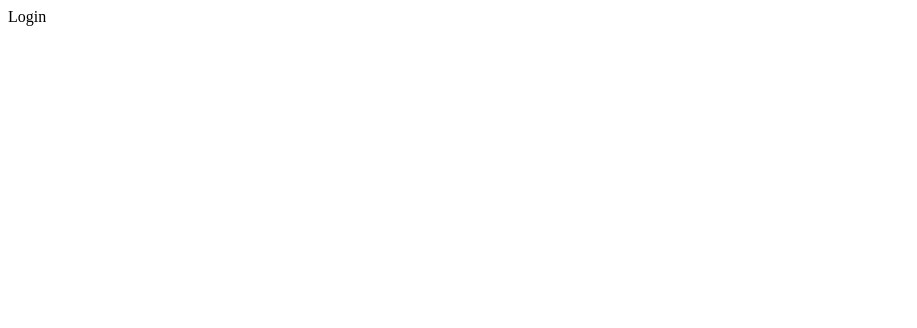
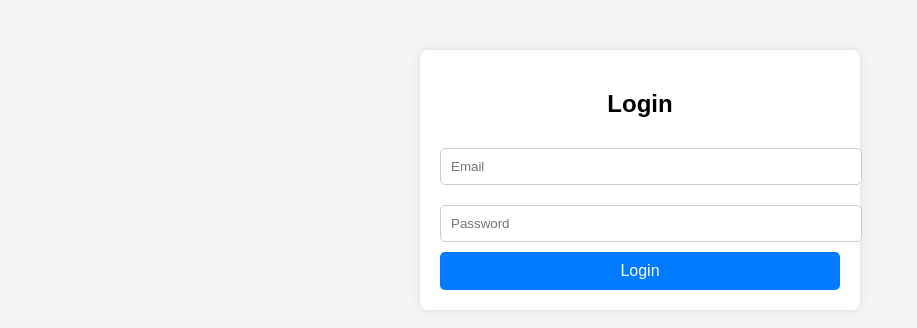
Before and after one commit to harshvaghanii/btccms, a React (Create React App) app: page /login in a window 1280 px wide. Shown: the top 328 px of the page, without its empty margins (0-917 px from the left). Built offline with nearby package versions, Linux system fonts and the light colour scheme.

Commit message:
adding basic styling to the pages

```diff
--- a/package.json
+++ b/package.json
@@ -3,6 +3,7 @@
   "version": "0.1.0",
   "private": true,
   "dependencies": {
+    "@tailwindcss/postcss": "^4.0.6",
     "@testing-library/dom": "^10.4.0",
     "firebase": "^11.3.1",
     "react": "^17.0.2",
--- a/src/App.js
+++ b/src/App.js
@@ -2,16 +2,17 @@ import React from "react";
 import { Routes, Route } from "react-router-dom";
 import Home from "./pages/Home";
 import Login from "./auth/Login";
-
+import AdminDashboard from "./admin/AdminDashboard";
+import ProtectedRoute from "./components/ProtectedRoute";
+import "./index.css"
 
 function App() {
   return (
-    <div>
-      <Routes>
-        <Route path="/" element={<Home />} />
-        <Route path="/login" element={<Login />} />
-      </Routes>
-    </div>
+    <Routes>
+      <Route path="/" element={<Home />} />
+      <Route path="/login" element={<Login />} />
+      <Route path="/admin" element={<ProtectedRoute><AdminDashboard /></ProtectedRoute>} />
+    </Routes>
   );
 }
 
--- a/src/admin/AdminDashboard.jsx
+++ b/src/admin/AdminDashboard.jsx
@@ -1,22 +1,24 @@
-// src/admin/AdminDashboard.js
 import React from "react";
-import { auth } from "../firebase";
+import { logout } from "../firebase/auth";
 import { useNavigate } from "react-router-dom";
 
-const AdminDashboard = () => {
+function AdminDashboard() {
     const navigate = useNavigate();
 
     const handleLogout = async () => {
-        await auth.signOut();
-        navigate("/");
+        await logout();
+        navigate("/login");
     };
 
     return (
-        <div>
-            <h2>Welcome to the Admin Panel</h2>
-            <button onClick={handleLogout}>Logout</button>
+        <div className="container">
+            <h1>Admin Dashboard</h1>
+            <p>Welcome, Admin! Manage your content here.</p>
+            <button onClick={handleLogout} style={{ backgroundColor: "red" }}>
+                Logout
+            </button>
         </div>
     );
-};
+}
 
 export default AdminDashboard;
--- a/src/auth/Login.jsx
+++ b/src/auth/Login.jsx
@@ -1,49 +1,47 @@
-// // src/auth/Login.js
-// import React, { useState } from "react";
-// import { signInWithEmailAndPassword } from "firebase/auth";
-// import { auth } from "../firebase";
-// import { useNavigate } from "react-router-dom";
+import React, { useState } from "react";
+import { login } from "../firebase/auth";
+import { useNavigate } from "react-router-dom";
 
-// const Login = () => {
-//     const [email, setEmail] = useState("");
-//     const [password, setPassword] = useState("");
-//     const [error, setError] = useState("");
-//     const navigate = useNavigate();
+function Login() {
+    const [email, setEmail] = useState("");
+    const [password, setPassword] = useState("");
+    const [error, setError] = useState(null);
+    const navigate = useNavigate();
 
-//     const handleLogin = async (e) => {
-//         e.preventDefault();
-//         setError("");
+    const handleSubmit = async (e) => {
+        e.preventDefault();
+        setError(null);
+        try {
+            await login(email, password);
+            navigate("/admin");
+        } catch (error) {
+            setError(error.message);
+        }
+    };
 
-//         try {
-//             await signInWithEmailAndPassword(auth, email, password);
-//             navigate("/admin"); // Redirect to admin panel
-//         } catch (err) {
-//             setError("Invalid credentials. Please try again.");
-//         }
-//     };
-
-//     return (
-//         <div className="login-container">
-//             <h2>Admin Login</h2>
-//             {error && <p className="error">{error}</p>}
-//             <form onSubmit={handleLogin}>
-//                 <input type="email" placeholder="Email" value={email} onChange={(e) => setEmail(e.target.value)} required />
-//                 <input type="password" placeholder="Password" value={password} onChange={(e) => setPassword(e.target.value)} required />
-//                 <button type="submit">Login</button>
-//             </form>
-//         </div>
-//     );
-// };
-
-// export default Login;
-
-
-import React from 'react'
-
-const Login = () => {
     return (
-        <div>Login</div>
-    )
+        <div className="container">
+            <h2>Login</h2>
+            {error && <p className="error">{error}</p>}
+            <form onSubmit={handleSubmit}>
+                <input
+                    type="email"
+                    placeholder="Email"
+                    value={email}
+                    onChange={(e) => setEmail(e.target.value)}
+                    required
+                />
+                <input
+                    type="password"
+                    placeholder="Password"
+                    value={password}
+                    onChange={(e) => setPassword(e.target.value)}
+                    required
+                />
+                <button type="submit">Login</button>
+            </form>
+        </div>
+    );
 }
 
-export default Login
+export default Login;
--- /dev/null
+++ b/src/components/ProtectedRoute.jsx
@@ -0,0 +1,23 @@
+import React, { useState, useEffect } from "react";
+import { Navigate } from "react-router-dom";
+import { onAuthStateChange } from "../firebase/auth";
+
+const ProtectedRoute = ({ children }) => {
+    const [user, setUser] = useState(null);
+    const [loading, setLoading] = useState(true);
+
+    useEffect(() => {
+        const unsubscribe = onAuthStateChange((authUser) => {
+            setUser(authUser);
+            setLoading(false);
+        });
+
+        return () => unsubscribe();
+    }, []);
+
+    if (loading) return <p className="text-center mt-10">Loading...</p>;
+
+    return user ? children : <Navigate to="/login" />;
+};
+
+export default ProtectedRoute;
--- a/src/firebase.js
+++ b/src/firebase.js
@@ -13,7 +13,7 @@ const firebaseConfig = {
 };
 
 // Initialize Firebase
-const app = initializeApp(firebaseConfig);
+export const app = initializeApp(firebaseConfig);
 export const auth = getAuth(app);
 export const db = getFirestore(app);
 export const storage = getStorage(app);
--- /dev/null
+++ b/src/firebase/auth.js
@@ -0,0 +1,29 @@
+import { getAuth, signInWithEmailAndPassword, signOut, onAuthStateChanged } from "firebase/auth";
+import { app } from "../firebase"; // Ensure firebaseConfig.js exports the initialized Firebase app
+
+const auth = getAuth(app);
+
+// Login function
+export const login = async (email, password) => {
+    try {
+        const userCredential = await signInWithEmailAndPassword(auth, email, password);
+        return userCredential.user;
+    } catch (error) {
+        console.error("Login Error:", error.message);
+        throw error;
+    }
+};
+
+// Logout function
+export const logout = async () => {
+    try {
+        await signOut(auth);
+    } catch (error) {
+        console.error("Logout Error:", error.message);
+    }
+};
+
+// Observe auth state
+export const onAuthStateChange = (callback) => {
+    return onAuthStateChanged(auth, callback);
+};
--- /dev/null
+++ b/src/index.css
@@ -0,0 +1 @@
+@import "./styles.css";
--- a/src/pages/Home.jsx
+++ b/src/pages/Home.jsx
@@ -1,9 +1,19 @@
 import React from "react";
+import { Link } from "react-router-dom";
 
 function Home() {
     return (
-        <div>
+        <div className="container">
             <h1>Welcome to BTC CMS</h1>
+            <p>Your centralized management system.</p>
+            <Link to="/login">
+                <button>Login</button>
+            </Link>
+            <Link to="/admin">
+                <button style={{ backgroundColor: "green", marginTop: "10px" }}>
+                    Admin Dashboard
+                </button>
+            </Link>
         </div>
     );
 }
--- /dev/null
+++ b/src/styles.css
@@ -0,0 +1,47 @@
+/* General Styles */
+body {
+    font-family: Arial, sans-serif;
+    margin: 0;
+    padding: 0;
+    background-color: #f4f4f4;
+}
+
+/* Centered Container */
+.container {
+    max-width: 400px;
+    margin: 50px auto;
+    padding: 20px;
+    background: white;
+    border-radius: 8px;
+    box-shadow: 0px 0px 10px rgba(0, 0, 0, 0.1);
+    text-align: center;
+}
+
+/* Form Styling */
+input {
+    width: 100%;
+    padding: 10px;
+    margin: 10px 0;
+    border: 1px solid #ccc;
+    border-radius: 5px;
+}
+
+button {
+    width: 100%;
+    padding: 10px;
+    background-color: #007bff;
+    color: white;
+    border: none;
+    border-radius: 5px;
+    cursor: pointer;
+    font-size: 16px;
+}
+
+button:hover {
+    background-color: #0056b3;
+}
+
+.error {
+    color: red;
+    font-size: 14px;
+}
```
Also changed, not shown: src/components/Layout.jsx (added, +17 -0 lines), 1 other file (tests, documents, lock files or other folders).
